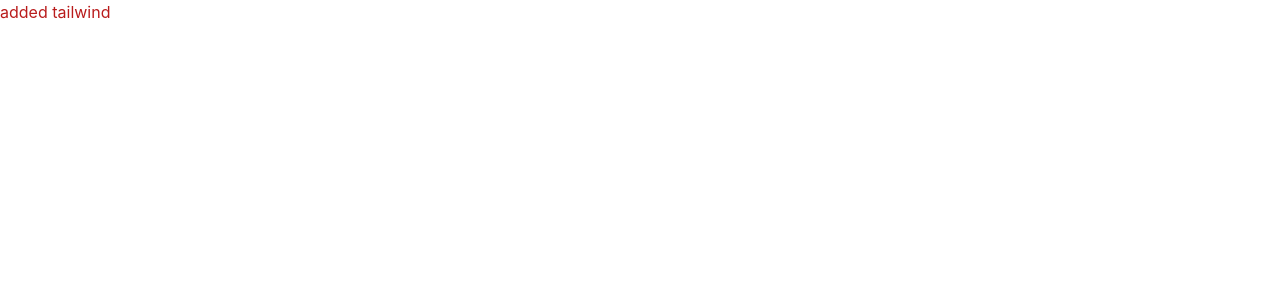
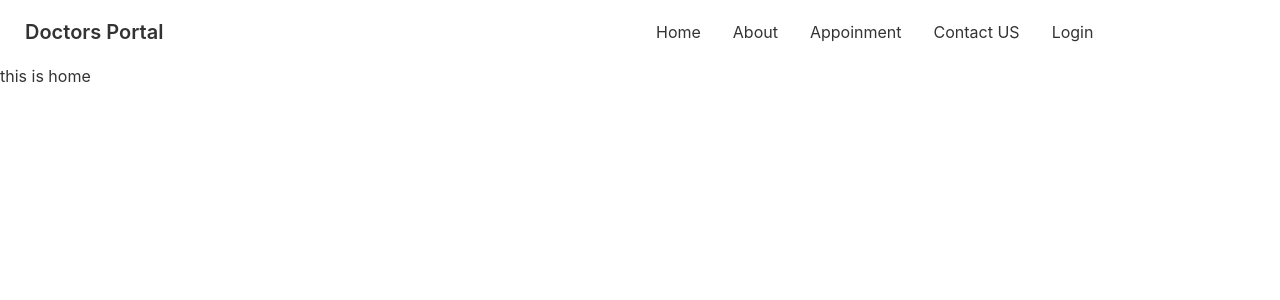
Before and after one commit to ajoy45/doctor-portal-client, a React (Create React App) app: page / in a window 1280 px wide. Shown: the top 300 px of the page. Built offline with nearby package versions, Linux system fonts and the light colour scheme.

Commit message:
header add

```diff
--- a/src/App.js
+++ b/src/App.js
@@ -1,10 +1,25 @@
-import logo from './logo.svg';
+
+import { Route, Routes } from 'react-router-dom';
 import './App.css';
+import About from './Components/About/About';
+import Appoinment from './Components/Appoinment/Appoinment';
+import ContactUs from './Components/ContactUS/ContactUs';
+import Home from './Components/Home/Home';
+import Login from './Components/Login/Login';
+import Header from './Components/Shared/Header';
 
 function App() {
   return (
     <div >
-      <h1 className='text-red-700'>added tailwind</h1>
+      <Header></Header>
+      <Routes>
+        <Route path="/" element={<Home />} />
+        <Route path="home" element={<Home />} />
+        <Route path="about" element={<About />} />
+        <Route path="appoinment" element={<Appoinment />} />
+        <Route path="contactus" element={<ContactUs />} />
+        <Route path="login" element={<Login />} />
+      </Routes>
     </div>
   );
 }
--- /dev/null
+++ b/src/Components/About/About.js
@@ -0,0 +1,11 @@
+import React from 'react';
+
+const About = () => {
+    return (
+        <div>
+            <h1>this is about</h1>
+        </div>
+    );
+};
+
+export default About;
--- /dev/null
+++ b/src/Components/Appoinment/Appoinment.js
@@ -0,0 +1,11 @@
+import React from 'react';
+
+const Appoinment = () => {
+    return (
+        <div>
+            <h1>this is appoinment</h1>
+        </div>
+    );
+};
+
+export default Appoinment;
--- /dev/null
+++ b/src/Components/ContactUS/ContactUs.js
@@ -0,0 +1,11 @@
+import React from 'react';
+
+const ContactUs = () => {
+    return (
+        <div>
+            <h1>this is contact us</h1>
+        </div>
+    );
+};
+
+export default ContactUs;
--- /dev/null
+++ b/src/Components/Home/Home.js
@@ -0,0 +1,12 @@
+import React from 'react';
+
+const Home = () => {
+
+    return (
+        <div>
+            <h1>this is home</h1>
+        </div>
+    );
+};
+
+export default Home;
--- /dev/null
+++ b/src/Components/Login/Login.js
@@ -0,0 +1,11 @@
+import React from 'react';
+
+const Login = () => {
+    return (
+        <div>
+            <h1>this is login</h1>
+        </div>
+    );
+};
+
+export default Login;
--- /dev/null
+++ b/src/Components/Shared/Header.js
@@ -0,0 +1,35 @@
+import React from 'react';
+import { Link } from "react-router-dom";
+const Header = () => {
+    return (
+        <div class="navbar bg-base-100">
+            <div class="navbar-start">
+                <div class="dropdown">
+                    <label tabindex="0" class="btn btn-ghost lg:hidden">
+                        <svg xmlns="http://www.w3.org/2000/svg" class="h-5 w-5" fill="none" viewBox="0 0 24 24" stroke="currentColor"><path stroke-linecap="round" stroke-linejoin="round" stroke-width="2" d="M4 6h16M4 12h8m-8 6h16" /></svg>
+                    </label>
+                    <ul tabindex="0" class="menu menu-compact dropdown-content mt-3 p-2 shadow bg-base-100 rounded-box w-52">
+                    <li><Link to="/home">Home</Link></li>
+                    <li><Link to="/about">About</Link></li>
+                    <li><Link to="/appoinment">Appoinment</Link></li>
+                    <li><Link to="/contactus">Contact US</Link></li>
+                    <li><Link to="/login">Login</Link></li>
+                    </ul>
+                </div>
+                <Link to="/" class="btn btn-ghost normal-case text-xl">Doctors Portal</Link>
+            </div>
+            <div class="navbar-center hidden lg:flex">
+                <ul class="menu menu-horizontal p-0">
+                    <li><Link to="/home">Home</Link></li>
+                    <li><Link to="/about">About</Link></li>
+                    <li><Link to="/appoinment">Appoinment</Link></li>
+                    <li><Link to="/contactus">Contact US</Link></li>
+                    <li><Link to="/login">Login</Link></li>
+                </ul>
+            </div>
+
+        </div>
+    );
+};
+
+export default Header;
--- a/tailwind.config.js
+++ b/tailwind.config.js
@@ -4,5 +4,21 @@
   theme: {
     extend: {},
   },
+  daisyui: {
+    themes: [
+      {
+        mytheme: {
+          primary: "#0FCFEC",
+          secondary: "#19d3ae",
+          accent: "#3a4256",
+          neutral: "#3d4451",
+          "base-100": "#ffffff",
+        },
+      },
+      "dark",
+      "cupcake",
+    ],
+  },
   plugins: [require("daisyui")],
+
 }
```
